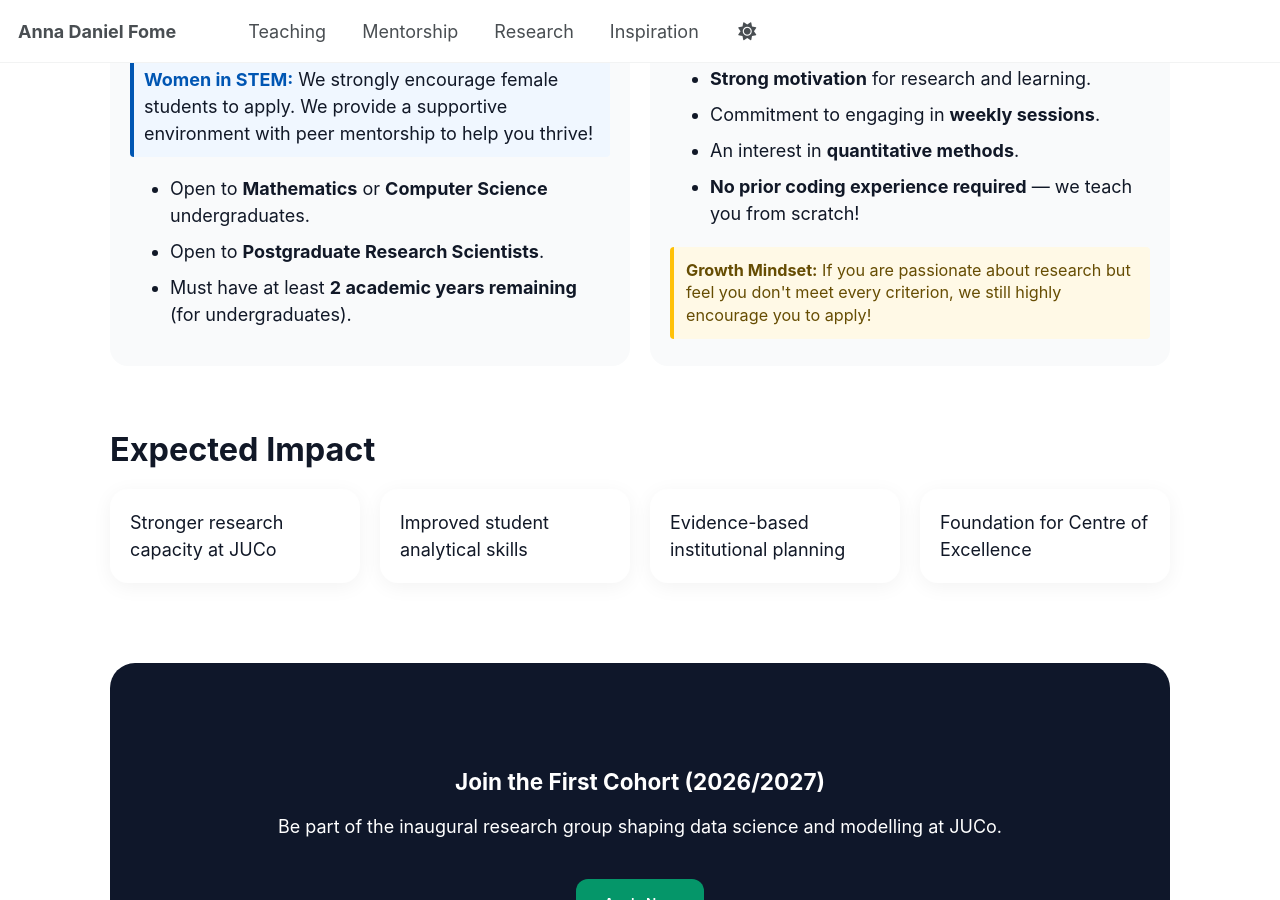
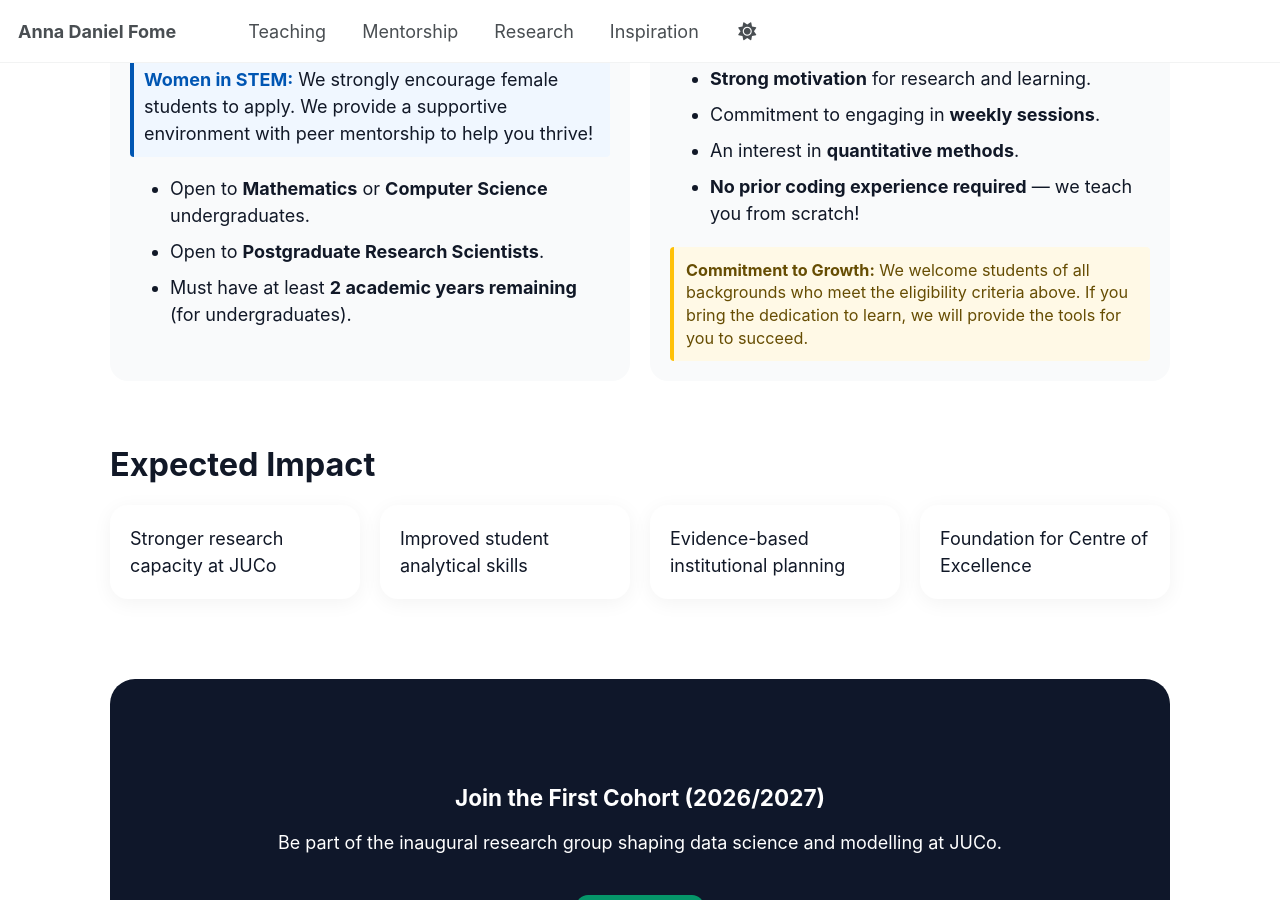
Before and after one commit to FomeA/FomeA.github.io, a Jekyll site: the page built from _pages/datascience.html, in a window 1280 px wide and 900 px high, scrolled down 1702 px. Built offline with Jekyll 4.4.1, drawn with Linux system fonts in a browser that asks for light colours; a script bundle is joined from its source files by our own code; library files that are not in the unit come from our copies.

Commit message:
Update datascience.html

```diff
--- a/_pages/datascience.html
+++ b/_pages/datascience.html
@@ -199,8 +199,9 @@ author_profile: false
     <!-- Highlighted Growth Mindset Statement -->
     <div class="growth-mindset-alert" style="margin-top: 20px; background-color: #fff9e6; border-left: 4px solid #ffc107; padding: 12px; border-radius: 4px;">
         <p style="margin: 0; font-size: 0.9em; color: #664d03; line-height: 1.4;">
-            <strong>Growth Mindset:</strong> If you are passionate about research but feel you don't meet every criterion, we still highly encourage you to apply!
-        </p>
+      <!--<strong>Growth Mindset:</strong> If you are passionate about research but feel you don't meet every criterion, we still highly encourage you to apply!-->
+      <strong>Commitment to Growth:</strong> We welcome students of all backgrounds who meet the eligibility criteria above. If you bring the dedication to learn, we will provide the tools for you to succeed.
+      </p>
     </div>
   </div>
 
```
